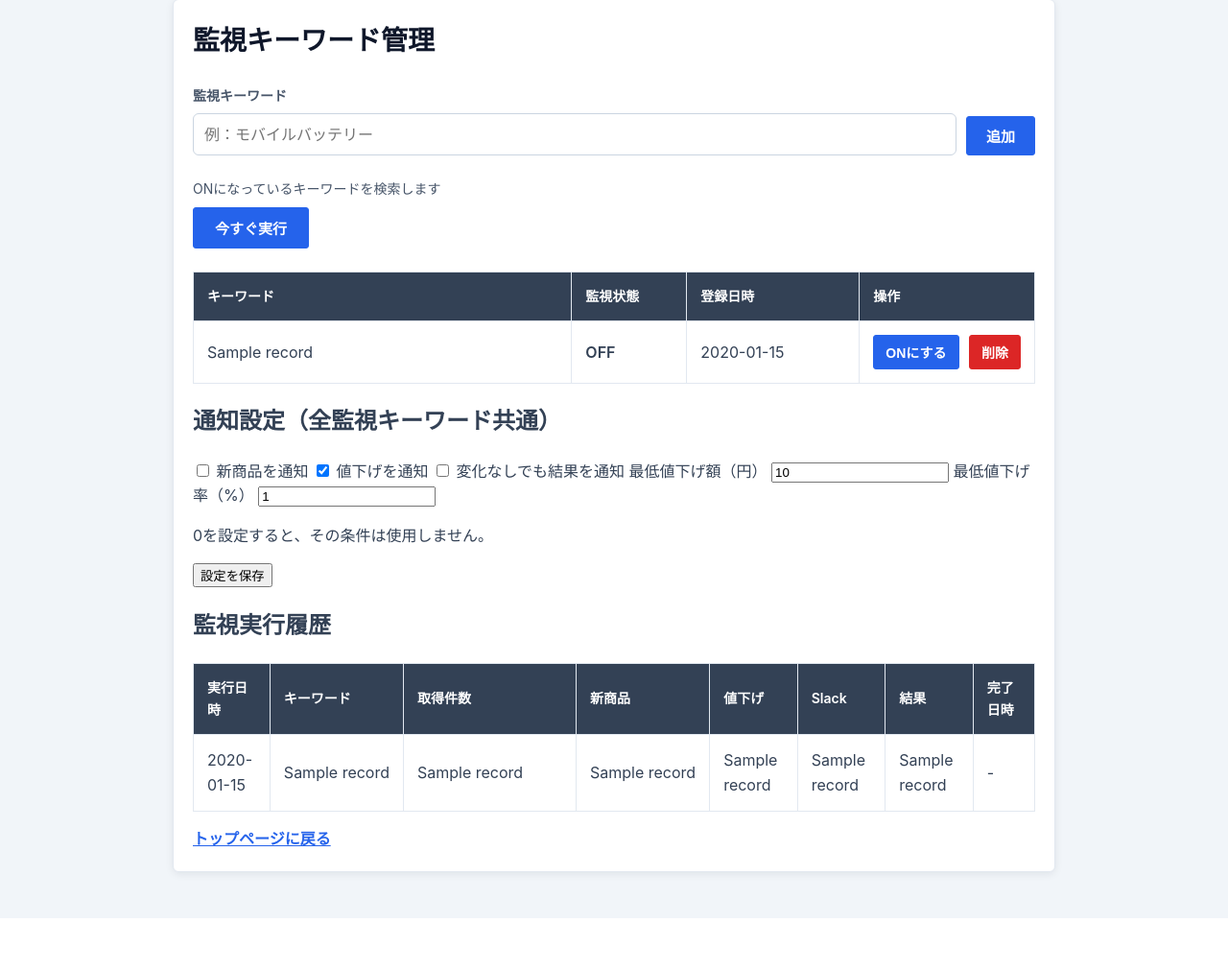
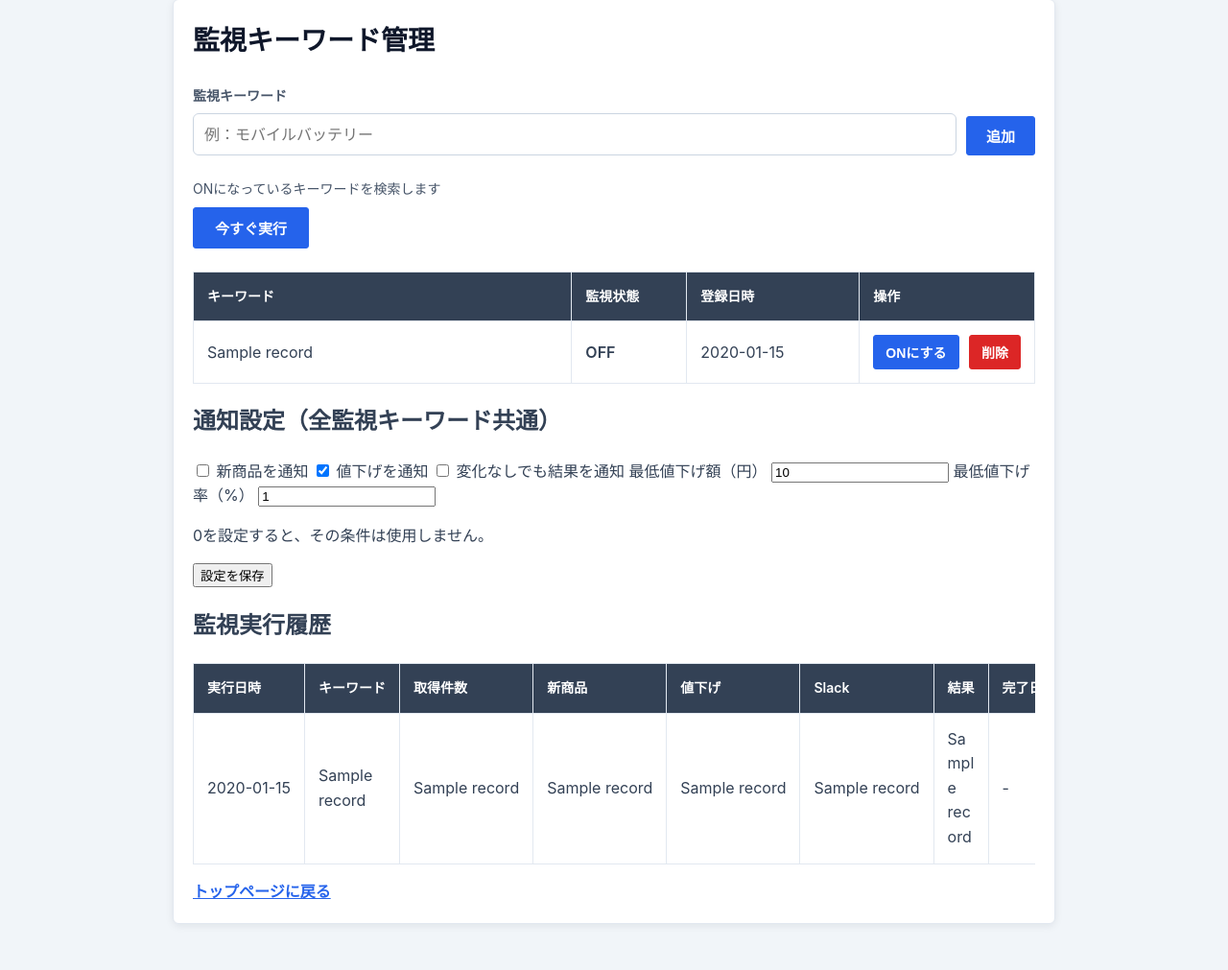
Before and after one commit to masae105/amazon-search-tool, a Flask app: template templates/monitor.html in a window 1280 px wide. Shown: the part 115-1126 px from the top of the page at 96% size. Before the commit the page ends 1072 px from the top, so only its background shows below. Run offline with Flask 3, Linux system fonts and the light colour scheme; the template is opened without the code that fills it: most values are stand-ins (such as "Sample title", 1, 10 or a date in 2020); some libraries are stand-ins or nearby versions.

Commit message:
監視実行履歴の表示を改善

```diff
--- a/templates/monitor.html
+++ b/templates/monitor.html
@@ -170,6 +170,24 @@
         td:nth-child(4) {
             width: 130px;
             white-space: nowrap;
+        }
+
+        .monitor-history {
+            overflow-x: auto;
+        }
+
+        .monitor-history table {
+            min-width: 900px;
+        }
+
+        .monitor-history th,
+        .monitor-history td {
+            white-space: nowrap;
+        }
+
+        .monitor-history td:nth-child(2),
+        .monitor-history td:nth-child(7) {
+            white-space: normal;
         }
 
         .monitor-toggle-form {
@@ -364,7 +382,7 @@
             </form>
         </section>
 
-        <section>
+        <section class="monitor-history">
             <h2>監視実行履歴</h2>
             {% if monitor_runs %}
                 <table>
```
